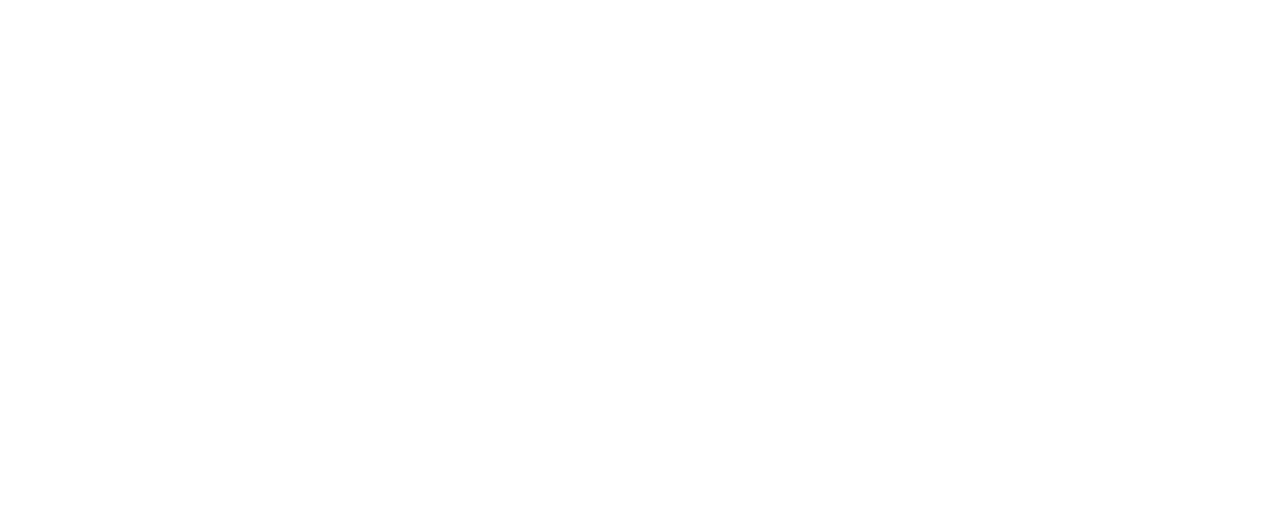
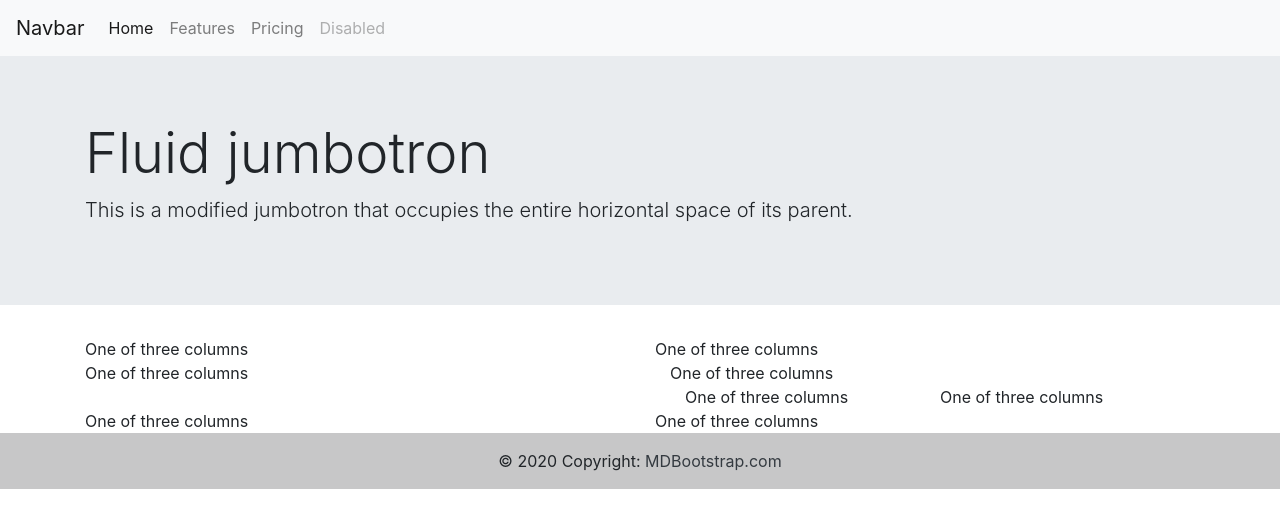
Before and after one commit to Pav85/bootstrap-portfolio, a plain HTML site: page index.html in a window 1280 px wide. Drawn offline with nearby package versions, Linux system fonts and the light colour scheme.

Commit message:
added more bootstrap comonents to html file

```diff
--- a/index.html
+++ b/index.html
@@ -11,30 +11,111 @@
 <body>
     <!-- main logo / nav -->
     <header>
+        <nav class="navbar navbar-expand-lg navbar-light bg-light">
+            <a class="navbar-brand" href="#">Navbar</a>
+            <button class="navbar-toggler" type="button" data-toggle="collapse" data-target="#navbarNav" aria-controls="navbarNav" aria-expanded="false" aria-label="Toggle navigation">
+              <span class="navbar-toggler-icon"></span>
+            </button>
+            <div class="collapse navbar-collapse" id="navbarNav">
+              <ul class="navbar-nav">
+                <li class="nav-item active">
+                  <a class="nav-link" href="#">Home <span class="sr-only">(current)</span></a>
+                </li>
+                <li class="nav-item">
+                  <a class="nav-link" href="#">Features</a>
+                </li>
+                <li class="nav-item">
+                  <a class="nav-link" href="#">Pricing</a>
+                </li>
+                <li class="nav-item">
+                  <a class="nav-link disabled">Disabled</a>
+                </li>
+              </ul>
+            </div>
+          </nav>
 
     </header>
 
     <!-- hero banner -->
     <section class="heroBanner">
-
+        <div class="jumbotron jumbotron-fluid">
+            <div class="container">
+              <h1 class="display-4">Fluid jumbotron</h1>
+              <p class="lead">This is a modified jumbotron that occupies the entire horizontal space of its parent.</p>
+            </div>
+          </div>
     </section>
 
     <!-- content section -->
 
     <main class="pageWrapper">
         <!-- about me -->
+        <div class="container">
+          <div class="row">
+            <div class="col-sm">
+              One of three columns
+            </div>
+            <div class="col-sm">
+              One of three columns
+            </div>
+          </div>
+        </div>
 
 
         <!-- portfolio container -->
 
+        <div class="container">
+          <div class="row">
+            <div class="col-sm">
+              One of three columns
+            </div>
+            <div class="col-sm">
+              <div class="container">
+                <div class="row">
+                  <div class="col-sm-12">
+                    One of three columns
+                  </div>
+                </div>
+                <div class="container">
+                  <div class="row">
+                    <div class="col-sm-6">
+                      One of three columns
+                    </div>
+                    <div class="col-sm-6">
+                      One of three columns
+                    </div>
+                  </div>
+                </div>
+              </div>
+            </div>
+          </div>
+        </div>
+
 
         <!-- contact -->
+
+        <div class="container">
+          <div class="row">
+            <div class="col-sm">
+              One of three columns
+            </div>
+            <div class="col-sm">
+              One of three columns
+            </div>
+          </div>
+        </div>
+
     </main>
 
     <!-- footer -->
 
-    <footer class="footer">
-
+    <footer class="bg-light text-center text-lg-start">
+      <!-- Copyright -->
+      <div class="text-center p-3" style="background-color: rgba(0, 0, 0, 0.2);">
+        © 2020 Copyright:
+        <a class="text-dark" href="https://mdbootstrap.com/">MDBootstrap.com</a>
+      </div>
+      <!-- footer source: https://mdbootstrap.com/docs/standard/navigation/footer/ -->
     </footer>
 </body>
 </html>
```
